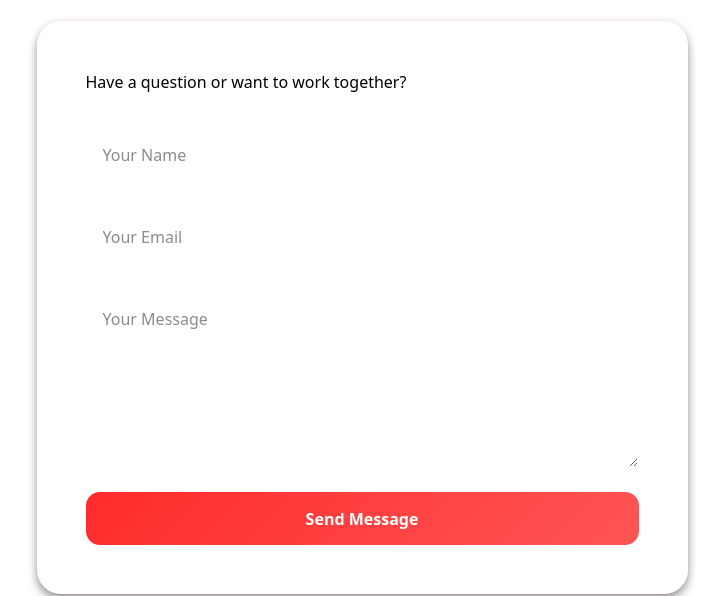
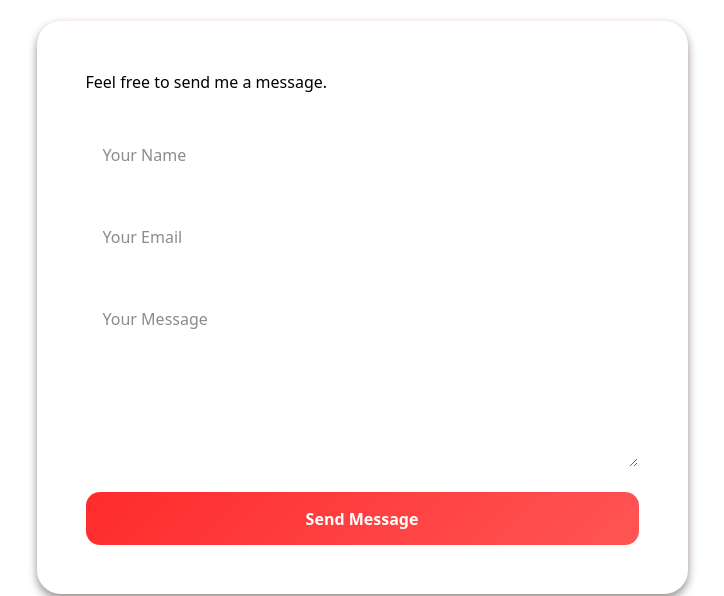
Before and after one commit to RayRB21/Portfolio-Website, a React (Vite) app in the folder Portfolio/: page / in a window 1280 px wide. Shown: the part 3660-4256 px from the top of the page, without its empty margins (278-1002 px from the left). Built offline with nearby package versions, Linux system fonts and the light colour scheme.

Commit message:
contact form corrected for react

```diff
--- a/Portfolio/src/components/ContactForm.tsx
+++ b/Portfolio/src/components/ContactForm.tsx
@@ -1,18 +1,41 @@
 import "../css/contact-form.css";
+import { useState } from "react";
 
 function ContactForm() {
+  const [result, setResult] = useState("");
+
+  const onSubmit = async (event: React.FormEvent<HTMLFormElement>) => {
+    event.preventDefault();
+
+    setResult("Sending...");
+
+    const formData = new FormData(event.currentTarget);
+
+    formData.append("access_key", "75d2162b-e561-458a-80ae-68eb0c18cbc7");
+
+    const response = await fetch("https://api.web3forms.com/submit", {
+      method: "POST",
+      body: formData,
+    });
+
+    const data = await response.json();
+
+    if (data.success) {
+      setResult("Message sent successfully!");
+
+      event.currentTarget.reset();
+    } else {
+      console.log(data);
+
+      setResult("Something went wrong.");
+    }
+  };
+
   return (
     <section className="container py-5 d-flex justify-content-center">
       <div className="contact-card col-12 col-md-10 col-lg-7">
-        <form action="https://api.web3forms.com/submit" method="POST">
-          <input
-            type="hidden"
-            name="access_key"
-            value="75d2162b-e561-458a-80ae-68eb0c18cbc7"
-          />
-          <p className="contact-subtitle">
-            Have a question or want to work together?
-          </p>
+        <form onSubmit={onSubmit}>
+          <p className="contact-subtitle">Feel free to send me a message.</p>
 
           <div className="mb-4">
             <input
@@ -47,6 +70,8 @@ function ContactForm() {
           <button type="submit" className="btn submit-btn w-100">
             Send Message
           </button>
+
+          <span className="result-text">{result}</span>
         </form>
       </div>
     </section>
```
